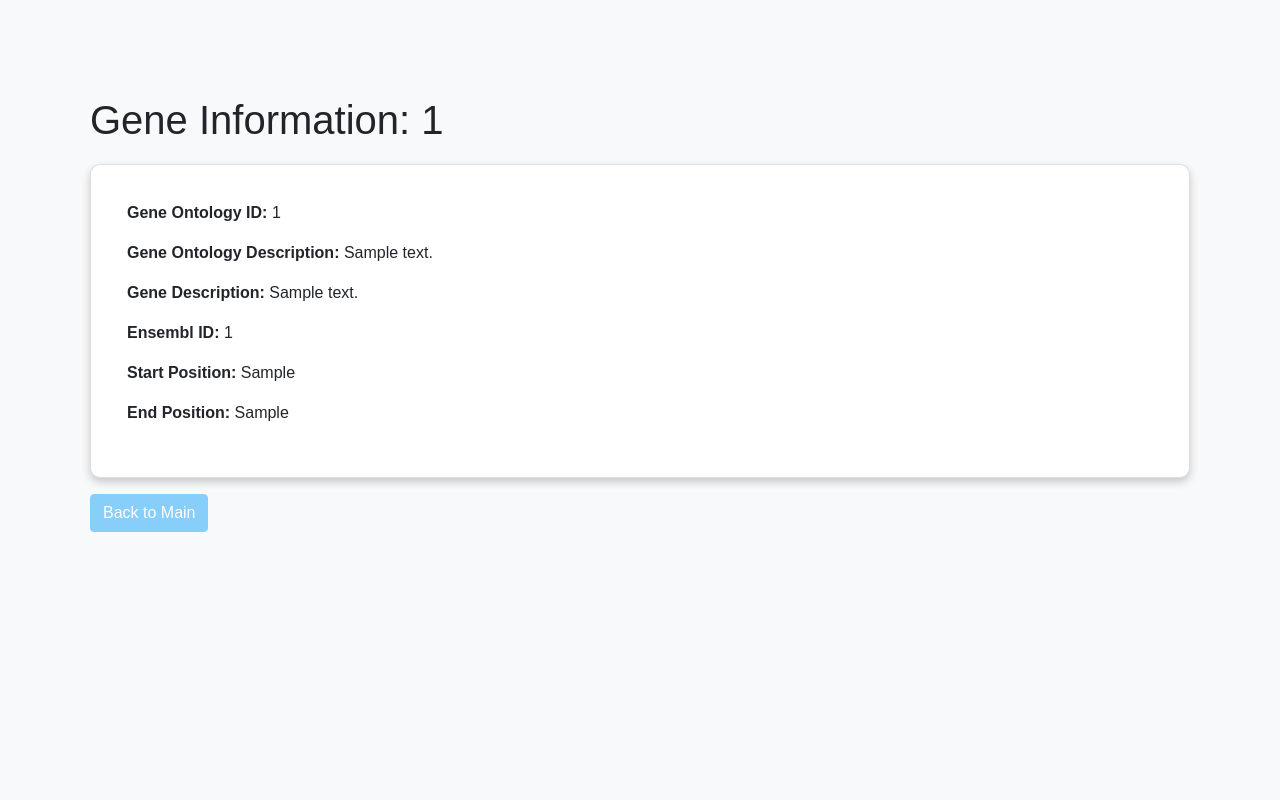
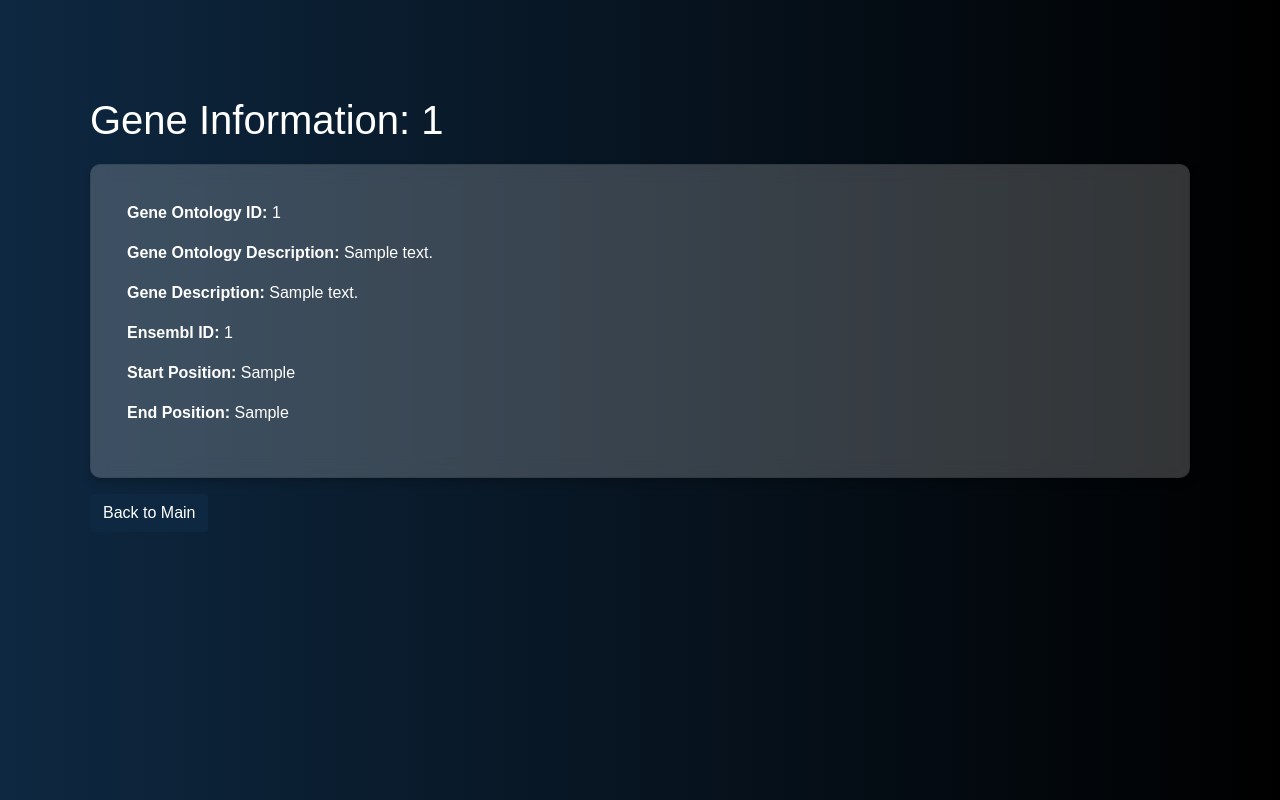
Before and after one commit to wmathus/OracularOriole, a Flask app: template templates/gene_info.html in a window 1280 px wide. Run offline with Flask 3, Linux system fonts and the light colour scheme; the template is opened without the code that fills it: most values are stand-ins (such as "Sample title", 1, 10 or a date in 2020).

Commit message:
Update gene_info.html

```diff
--- a/templates/gene_info.html
+++ b/templates/gene_info.html
@@ -9,7 +9,8 @@
     <link href="https://cdn.jsdelivr.net/npm/aos@2.3.4/dist/aos.css" rel="stylesheet">
     <style>
         body {
-            background-color: #f8f9fa;
+            background: linear-gradient(90deg, #0e2841, black);
+            color: white;
             font-family: Arial, sans-serif;
         }
 
@@ -19,7 +20,8 @@
         }
 
         .card {
-            background-color: white;
+            background-color: rgba(255, 255, 255, 0.2); /* Semi-transparent background */
+            backdrop-filter: blur(10px);
             padding: 20px;
             margin-top: 20px;
             box-shadow: 0 4px 8px 0 rgba(0, 0, 0, 0.2);
@@ -34,14 +36,15 @@
         }
 
         .btn-primary {
-            background-color: #87CEFA;
-            border-color: #87CEFA;
+            background-color: #0e2841;
+            border-color: transparent;
             color: #fff;
         }
 
         .btn-primary:hover {
-            background-color: #6cb2e0;
-            border-color: #6cb2e0;
+            background-color: #1a3a5a;
+            border-color: transparent;
+            transform: translateY(-3px);
         }
     </style>
 </head>
```
